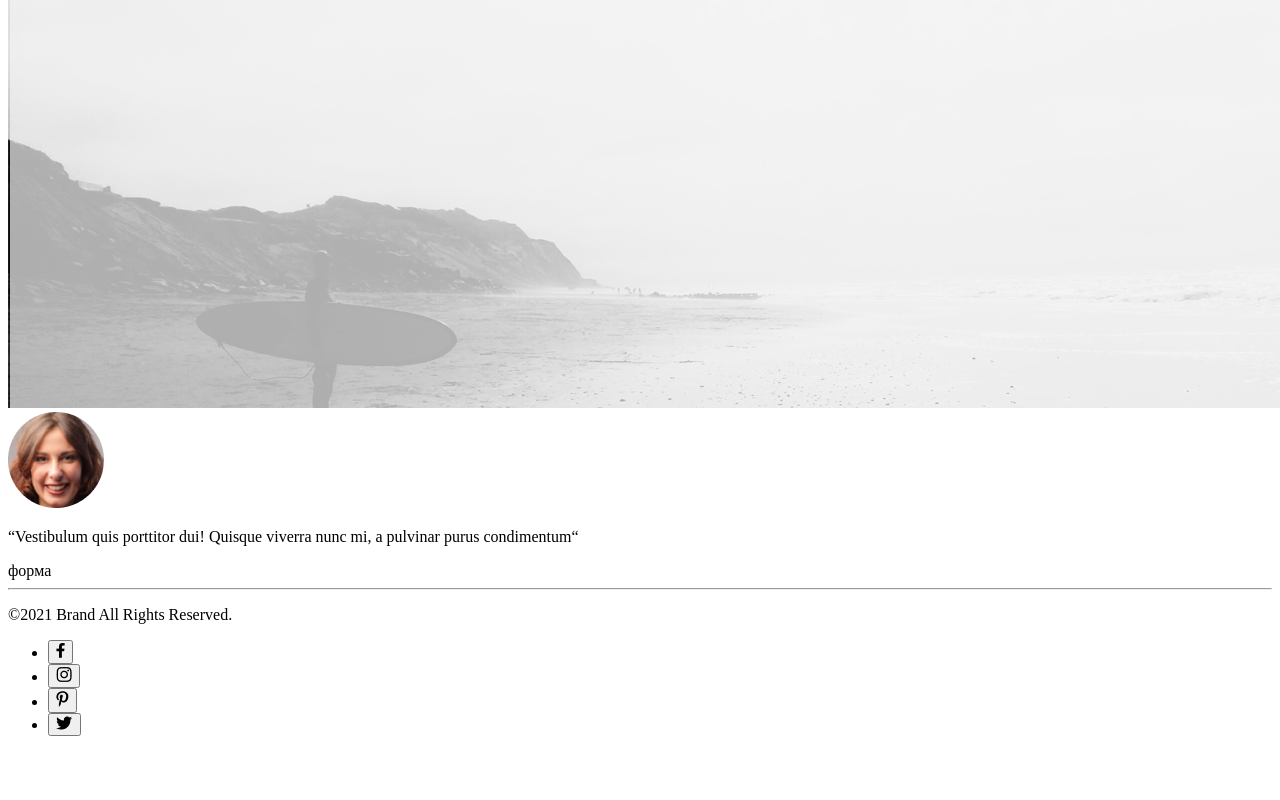
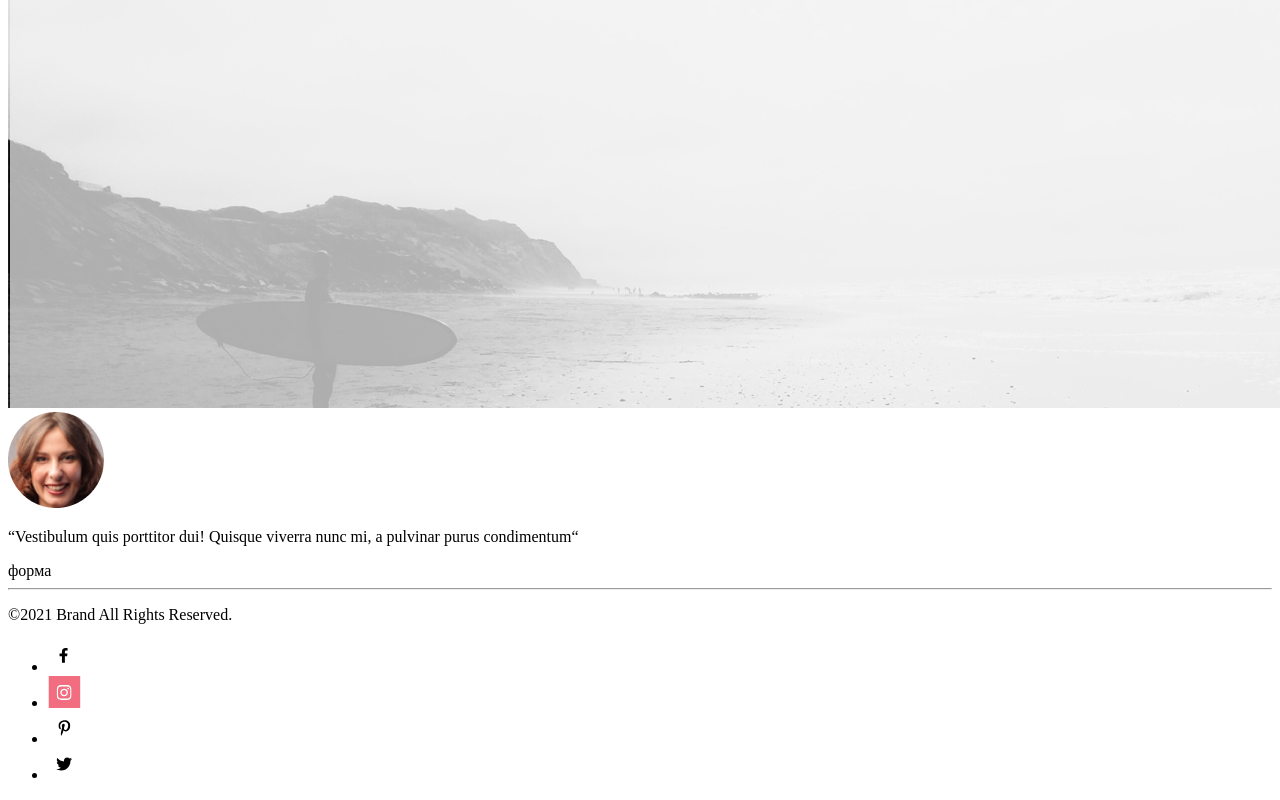
Before and after one commit to SvetlanaVoronova/dress-shop, a plain HTML site: page index.html in a window 1280 px wide. Shown: the part 6818-7618 px from the top of the page. Before the commit the page ends 7570 px from the top, so only its background shows below. Drawn offline with Linux system fonts and the light colour scheme.

Commit message:
исправлены кнопки соцсетей на ссылки

```diff
--- a/index.html
+++ b/index.html
@@ -179,24 +179,16 @@
         <p>&copy2021 Brand All Rights Reserved.</p>
         <ul>
             <li>
-                <button>
-                    <a href="#"><img src="./img/facebook.png" alt="facebook"></a>
-                </button>
+                <a href="#"><img src="./img/facebook.svg" alt="facebook"></a>
             </li>
             <li>
-                <button>
-                    <a href="#"><img src="./img/instagram.png" alt="instagram"></a>
-                </button>
+                <a href="#"><img src="./img/instagram.svg" alt="instagram"></a>
             </li>
             <li>
-                <button>
-                    <a href="#"><img src="./img/pinterest.png" alt="pinterest"></a>
-                </button>
+                <a href="#"><img src="./img/pinterest.svg" alt="pinterest"></a>
             </li>
             <li>
-                <button>
-                    <a href="#"><img src="./img/tweeter.png" alt="tweeter"></a>
-                </button>
+                <a href="#"><img src="./img/tweeter.svg" alt="tweeter"></a>
             </li>
         </ul>
     </footer>
```
Also changed, not shown: img/facebook.png (deleted), img/facebook.svg (added), img/instagram.png (deleted), img/instagram.svg (added), img/pinterest.png (deleted), img/pinterest.svg (added), img/tweeter.png (deleted), img/tweeter.svg (added).
